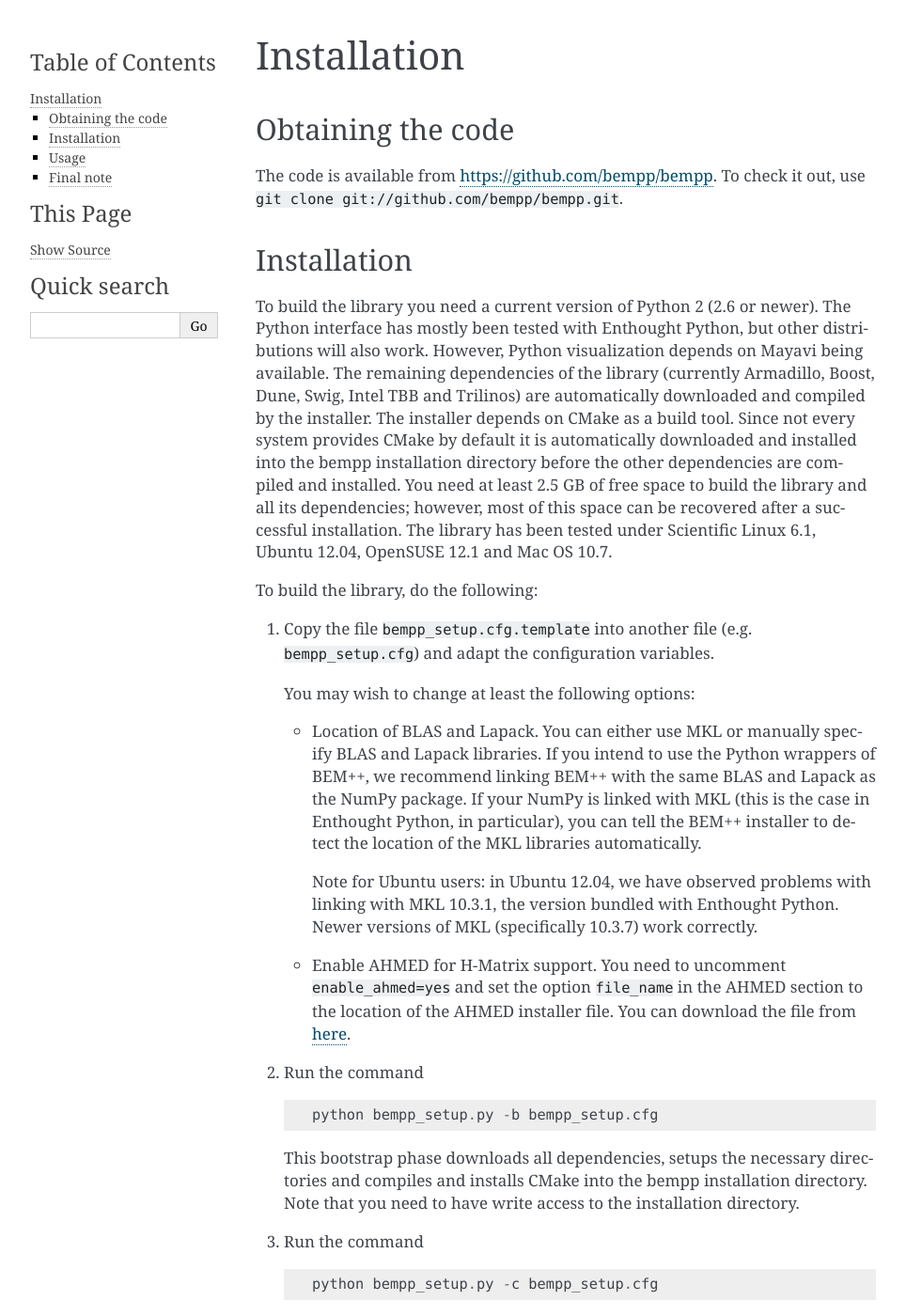
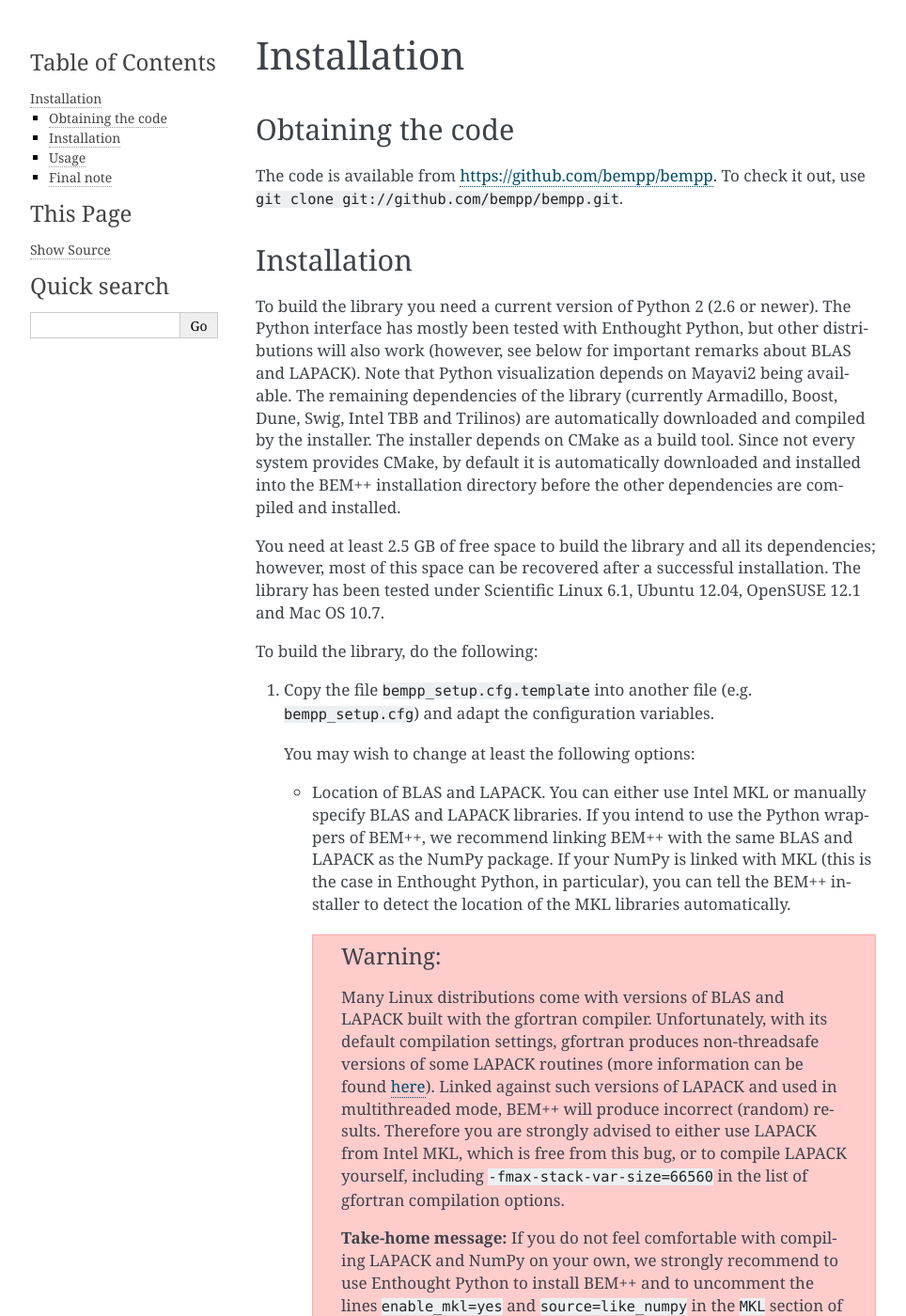
Before and after one commit to evantwout/web, a Sphinx documentation site: the page built from source/installation.rst, in a window 1280 px wide and 1400 px high. Shown: the whole window at 94% size, without its empty margins (148-1112 px from the left). Built offline with Sphinx 7.4.7, drawn with Linux system fonts in a browser that asks for light colours; formulas are drawn with MathJax 3; some of the changed text lies outside the part shown.

Commit message:
Update installation instruction.
In particular, mentioned the gfortran issue in LAPACK and removed the
message about problems with MKL in Ubuntu (which have been solved).

```diff
--- a/source/installation.rst
+++ b/source/installation.rst
@@ -2,27 +2,28 @@ Installation
 ============
 
 Obtaining the code
----------------
+------------------
 
 The code is available from https://github.com/bempp/bempp. To check it
 out, use ``git clone git://github.com/bempp/bempp.git``.
 
 Installation
----------
+------------
 
 To build the library you need a current version of Python 2 (2.6 or
 newer).  The Python interface has mostly been tested with
-Enthought Python, but other distributions will also work. However, Python
-visualization depends on Mayavi being available. The remaining dependencies of
+Enthought Python, but other distributions will also work (however, see below
+for important remarks about BLAS and LAPACK). Note that Python
+visualization depends on Mayavi2 being available. The remaining dependencies of
 the library (currently Armadillo, Boost, Dune, Swig, Intel TBB and Trilinos) are
 automatically downloaded and compiled by the installer. The installer
 depends on CMake as a build tool. Since not every system provides
-CMake by default it is automatically downloaded and installed into the
-bempp installation directory before the other dependencies are compiled and installed.
+CMake, by default it is automatically downloaded and installed into the
+BEM++ installation directory before the other dependencies are compiled and installed.
+
 You need at least 2.5 GB of free space to build the library and all its dependencies; however, most of
 this space can be recovered after a successful installation. The library has been
 tested under Scientific Linux 6.1, Ubuntu 12.04, OpenSUSE 12.1 and Mac OS 10.7.
-
 
 To build the library, do the following:
 
@@ -31,27 +32,43 @@ To build the library, do the following:
 
    You may wish to change at least the following options:
 
-   - Location of BLAS and Lapack.  You can either use MKL or manually specify
-     BLAS and Lapack libraries.  If you intend to use the Python wrappers of
-     BEM++, we recommend linking BEM++ with the same BLAS and Lapack as the
-     NumPy package.  If your NumPy is linked with MKL (this is the case in
-     Enthought Python, in particular), you can tell the BEM++ installer to
-     detect the location of the MKL libraries automatically.
+   - Location of BLAS and LAPACK.  You can either use Intel MKL or
+     manually specify BLAS and LAPACK libraries.  If you intend to use
+     the Python wrappers of BEM++, we recommend linking BEM++ with the
+     same BLAS and LAPACK as the NumPy package.  If your NumPy is
+     linked with MKL (this is the case in Enthought Python, in
+     particular), you can tell the BEM++ installer to detect the
+     location of the MKL libraries automatically.
 
-     Note for Ubuntu users: in Ubuntu 12.04, we have observed problems with
-     linking with MKL 10.3.1, the version bundled with Enthought Python.
-     Newer versions of MKL (specifically 10.3.7) work correctly.
+     .. warning:: Many Linux distributions come with
+        versions of BLAS and LAPACK built with the gfortran compiler.
+        Unfortunately, with its default compilation settings, gfortran
+        produces non-threadsafe versions of some LAPACK routines (more
+        information can be found `here
+        <http://icl.cs.utk.edu/lapack-forum/viewtopic.php?f=2&t=1930>`_). Linked
+        against such versions of LAPACK and used in multithreaded
+        mode, BEM++ will produce incorrect (random) results. Therefore
+        you are strongly advised to either use LAPACK from Intel MKL,
+        which is free from this bug, or to compile LAPACK yourself,
+        including ``-fmax-stack-var-size=66560`` in the list of
+        gfortran compilation options.
+
+        **Take-home message:** If you do not feel comfortable with
+        compiling LAPACK and NumPy on your own, we strongly
+        recommend to use Enthought Python to install BEM++ and to
+        uncomment the lines ``enable_mkl=yes`` and
+        ``source=like_numpy`` in the ``MKL`` section of the
+        configuration file.
 
    - Enable AHMED for H-Matrix support. You need to uncomment
-     ``enable_ahmed=yes`` and set the option ``file_name`` in the AHMED section
-     to the location of the AHMED installer file. You can download the file from
-     `here <http://bebendorf.ins.uni-bonn.de/AHMED.html>`_.
+     ``enable_ahmed=yes`` and set the option ``file_name`` in the
+     ``AHMED`` section of the configuration file to the location of
+     the AHMED source file. You can download the file from `here
+     <http://bebendorf.ins.uni-bonn.de/AHMED.html>`_.
 
 2. Run the command ::
 
-
         python bempp_setup.py -b bempp_setup.cfg
-
 
    This bootstrap phase downloads all dependencies, setups the
    necessary directories and compiles and installs CMake into the
@@ -130,7 +147,7 @@ at the beginning of your Python script (replacing ``<prefix>`` with the path to
 the BEM++ installation directory).
 
 Final note
---------
+----------
 
 The library is not yet officially released. We are still working on the
 documentation and smaller issues with the code. The library is in an alpha
```
